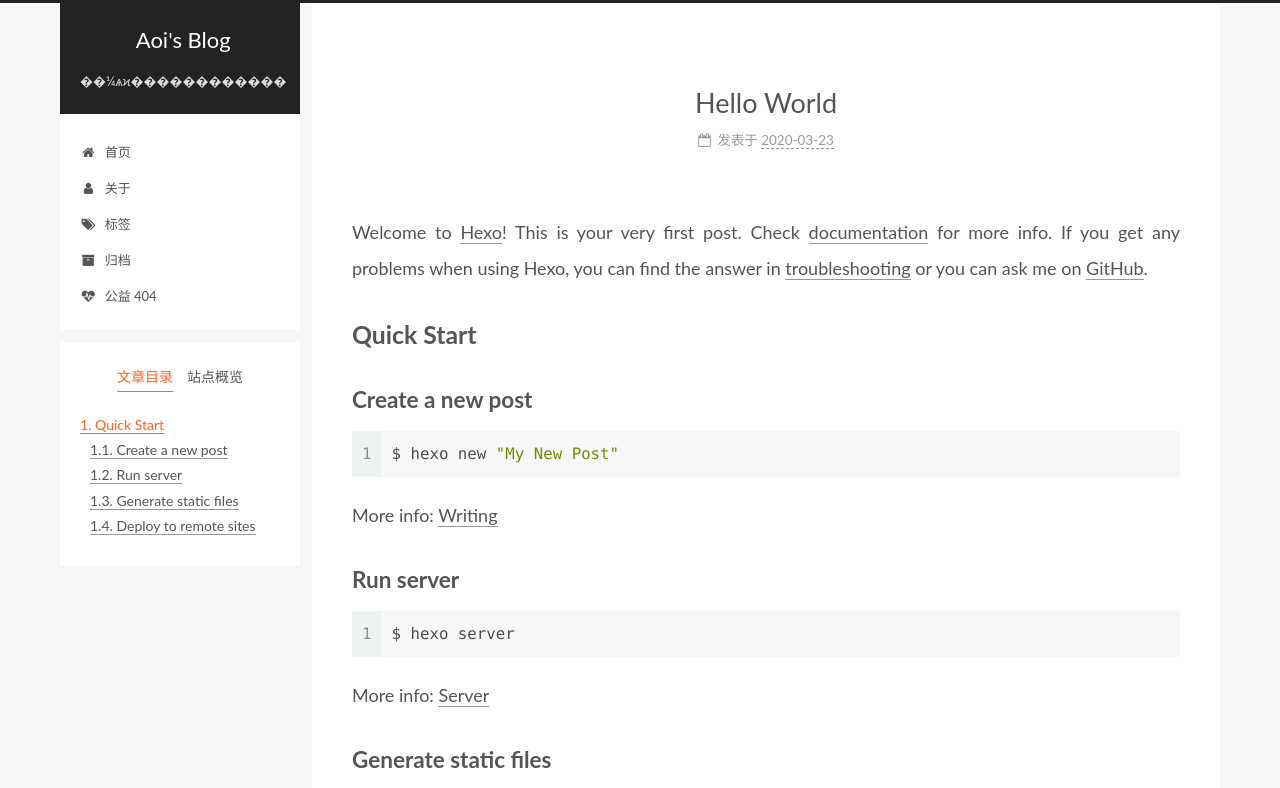
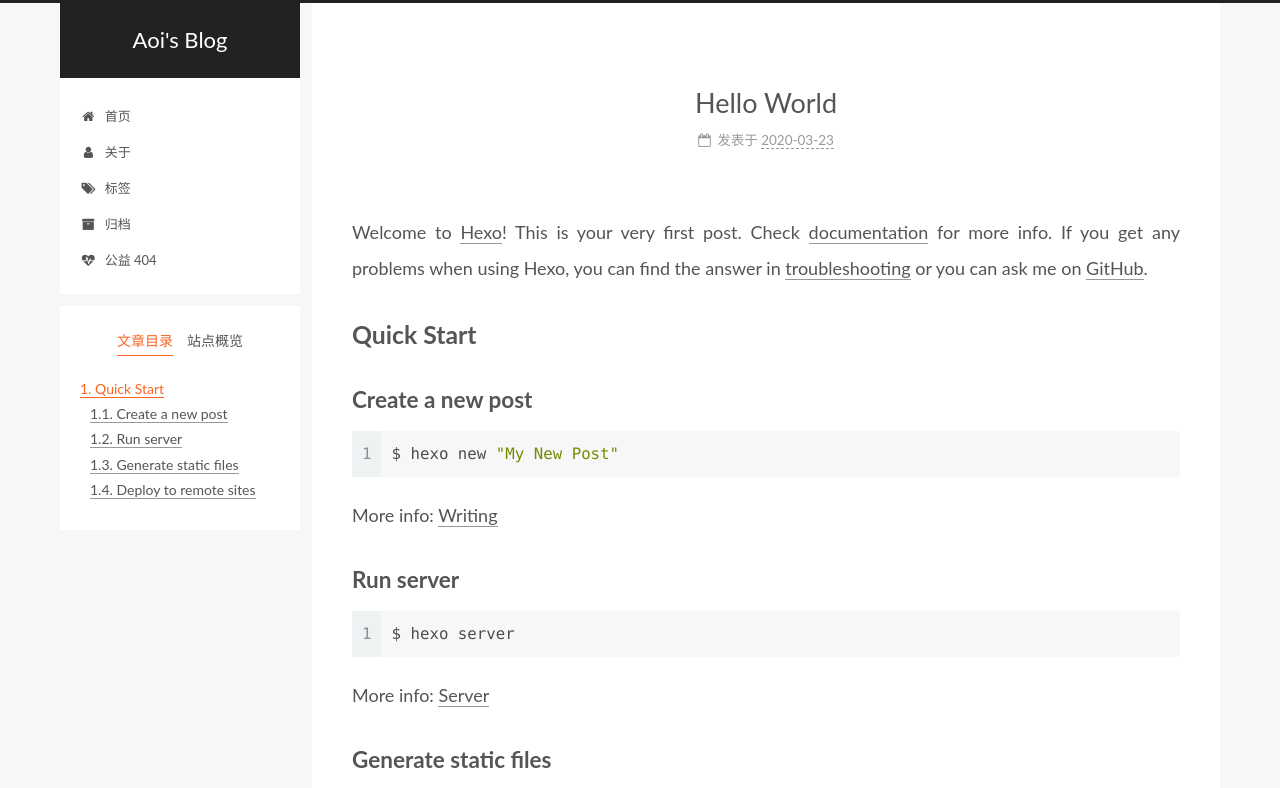
Before and after one commit to fuwafuwa-aoi/fuwafuwa-aoi.github.io, a plain HTML site: page 2020/03/23/hello-world/index.html in a window 1280 px wide. Shown: the top 788 px of the page. Drawn offline with Linux system fonts and the light colour scheme.

Commit message:
Site updated: 2020-03-25 14:39:34

```diff
--- a/2020/03/23/hello-world/index.html
+++ b/2020/03/23/hello-world/index.html
@@ -99,7 +99,6 @@
       <h1 class="site-title">Aoi's Blog</h1>
       <span class="logo-line-after"><i></i></span>
     </a>
-      <p class="site-subtitle" itemprop="description">��¼ѧϰ������������</p>
   </div>
 
   <div class="site-nav-right">
```
Also changed, not shown: 2020/03/25/123/index.html (+0 -1 lines), 2020/03/25/文章标题/index.html (+0 -1 lines), archives/2020/03/index.html (+0 -1 lines), archives/2020/index.html (+0 -1 lines), archives/index.html (+0 -1 lines), index.html (+0 -1 lines).
